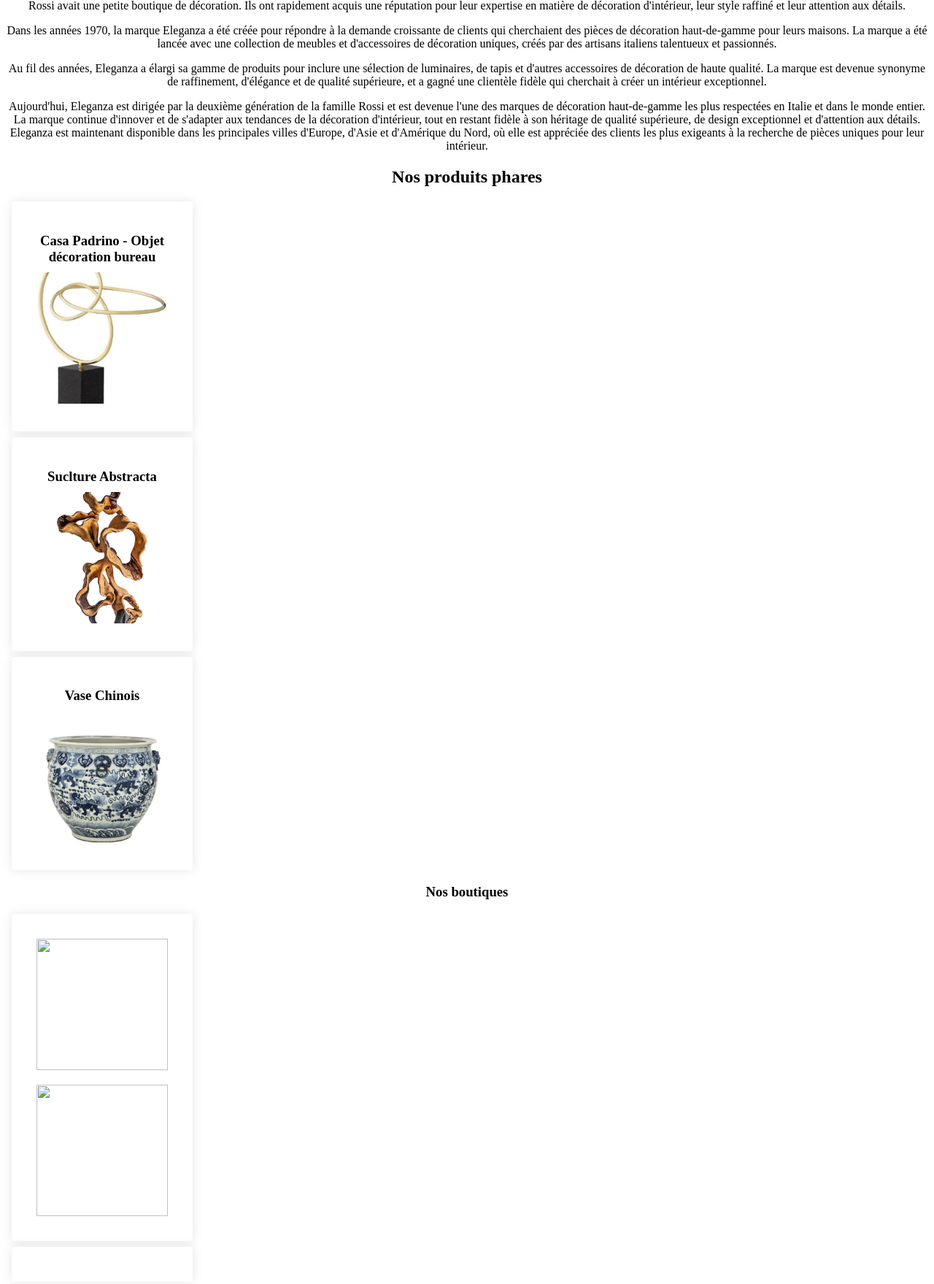
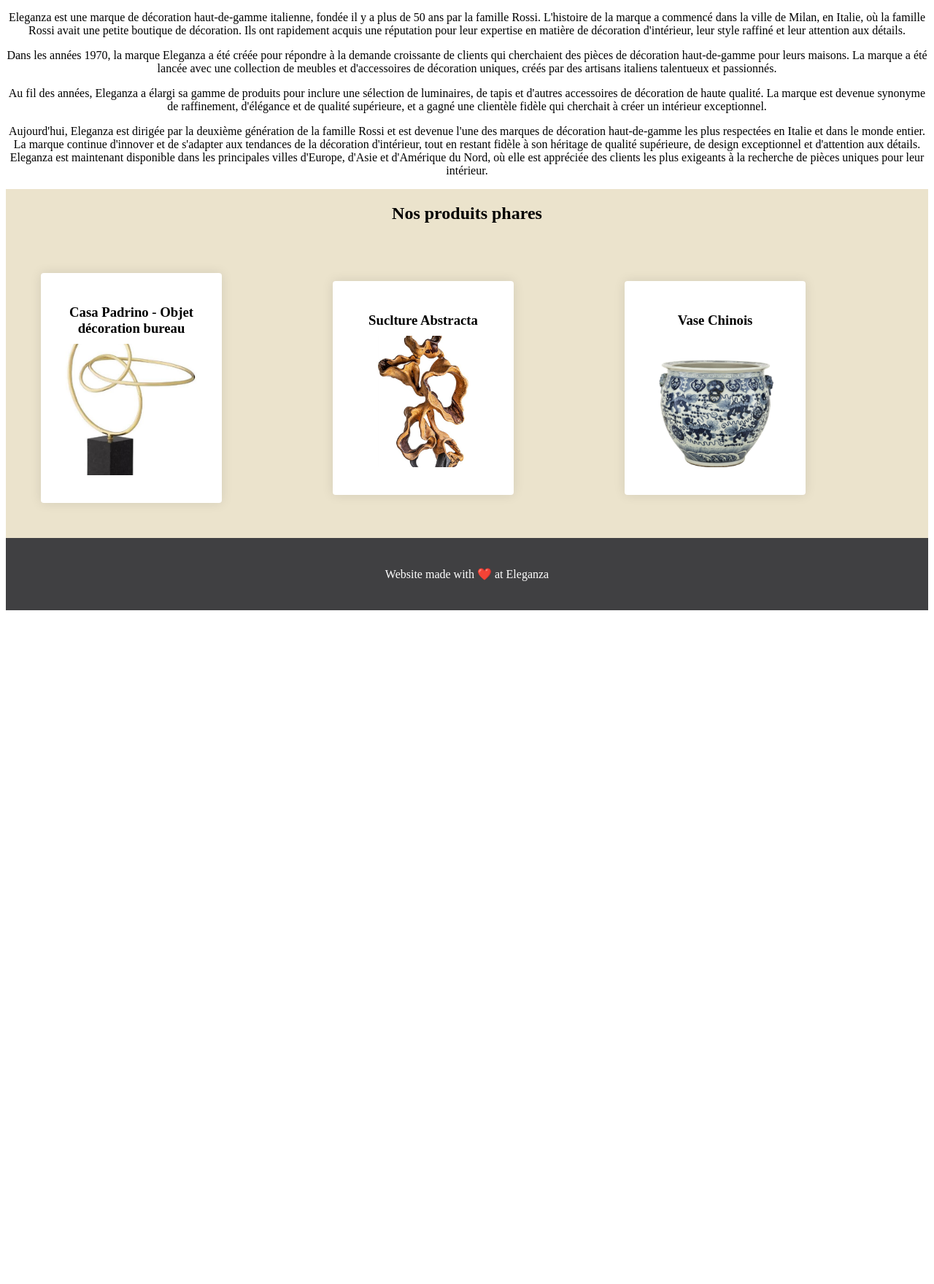
Before and after one commit to berenicebeauge/landing, a plain HTML site: page index.html in a window 1280 px wide. Shown: the part 1027-2786 px from the top of the page at 73% size. After the commit the page ends 1871 px from the top, so only its background shows below. Drawn offline with Linux system fonts and the light colour scheme; files whose address does not match are found by name; a web font is replaced by a local one.

Commit message:
Add files via upload

```diff
--- a/index.html
+++ b/index.html
@@ -53,6 +53,8 @@
 
 <p>Chez Eleganza, nous sommes passionnés par la création d'un espace de vie exceptionnel pour nos clients. Nous sommes impatients de travailler avec vous pour trouver les pièces parfaites pour votre maison. Parcourez notre sélection en ligne ou visitez notre magasin pour découvrir notre collection unique de pièces d'exception pour votre décoration intérieure.</p>
 
+<p> - </p>
+
 <h2>Notre histoire</h2>
 
 <img src="images/famille-rossi.jpg">
@@ -69,44 +71,23 @@
 
 </p>
 
-
+<div class="container">
 	<h2>Nos produits phares</h2>
 
-
+<div class="cards">
 	<div class="card-white"><h3>Casa Padrino - Objet décoration bureau</h3>
-
 	<img src="images/shopping.jpeg"></div>
-
-
-
 	<div class="card-white"><h3>Suclture Abstracta</h3>
-
 	<img src="images/sculture-abstracta.jpg"></div>
-
-
-
 	<div class="card-white"><h3>Vase Chinois</h3>
-
 	<img src="images/vase-chinois.png"></div>
-
-
-
-
-<h3>Nos boutiques</h3>
-
-<div class="card-white">
-
-<img src="images/boutique1.jpg">
-
-<img src="images/boutique2.jpg">
-
-<a href="">
-
 </div>
-
-<div class="card-white"
-
-<img src="images/boutique2.jpg">
+</div>
 
 </body>
 </html>
+
+
+  <div class="footer">
+    <p>Website made with ❤️ at Eleganza</p>
+  </div>
--- a/style.css
+++ b/style.css
@@ -95,6 +95,13 @@ img{
 
 .card-white h3 {
   margin-bottom: 0;
+  grid-template-columns: 1fr 1fr
+  grid-gap: 16px;
+	text-align: center;
+	align-content: center;
+	justify-content: center;
+	align-items: center;
+
 }
 
 .footer {
@@ -110,3 +117,25 @@ img{
 body{
 	text-align: center;
 }
+
+.cards{
+	display: grid;
+	grid-template-columns: 1fr 1fr 1fr;
+	grid-gap: 16px;
+	text-align: center;
+	align-content: center;
+	justify-content: center;
+	align-items: center;
+	padding: 40px
+}
+
+card-container {
+  display: flex;
+  justify-content: center;
+  align-items: center;
+}
+
+.container {
+	  width: 100%;
+  overflow: hidden;
+}
```
Also changed, not shown: images/background.jpg (added), images/boutique1.jpg (added), images/boutique2.jpg (added), images/eleganza.png (added), images/famille-rossi.jpg (added), images/london.jpg (added), images/paris.jpg (added), images/sculture-abstracta.jpg (added), images/shanghai.jpg (added), images/shopping.jpeg (added), images/vase-chinois.png (added). Lines whose indentation alone changed are shown as unchanged.
